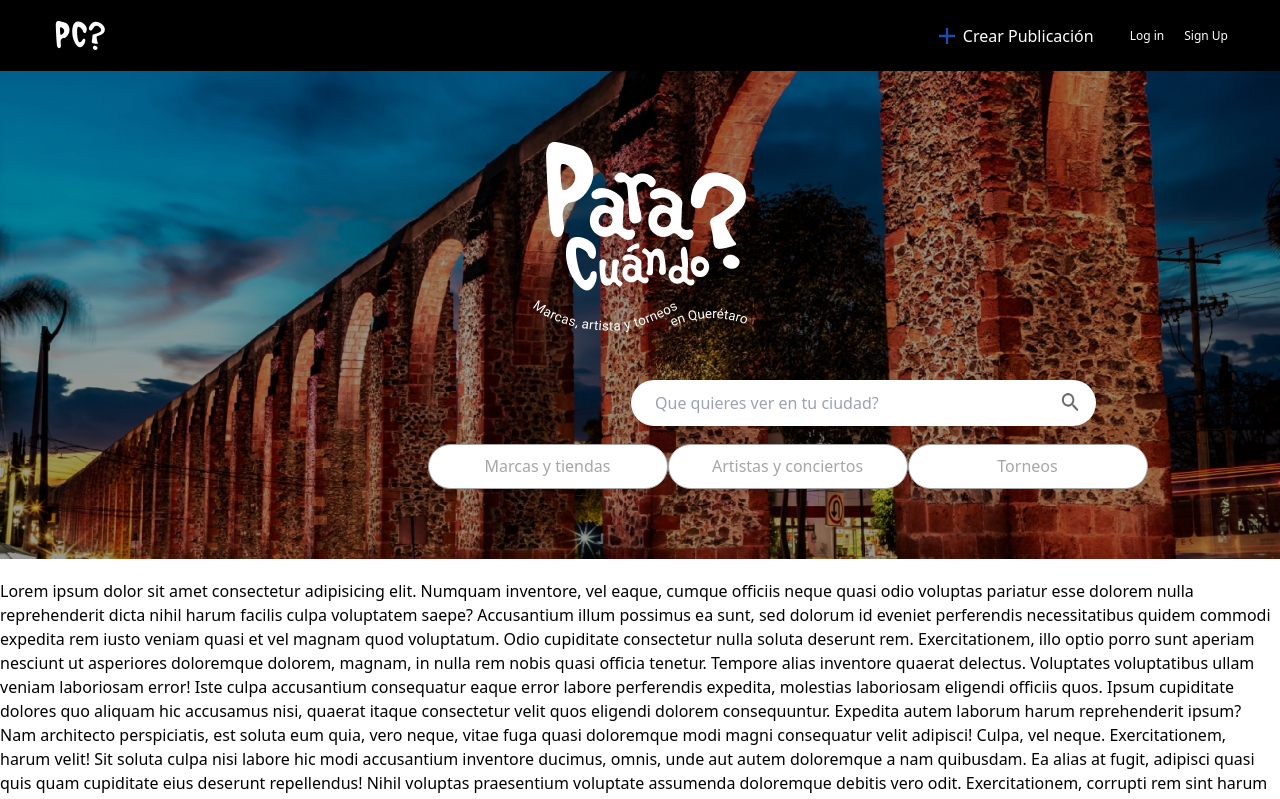
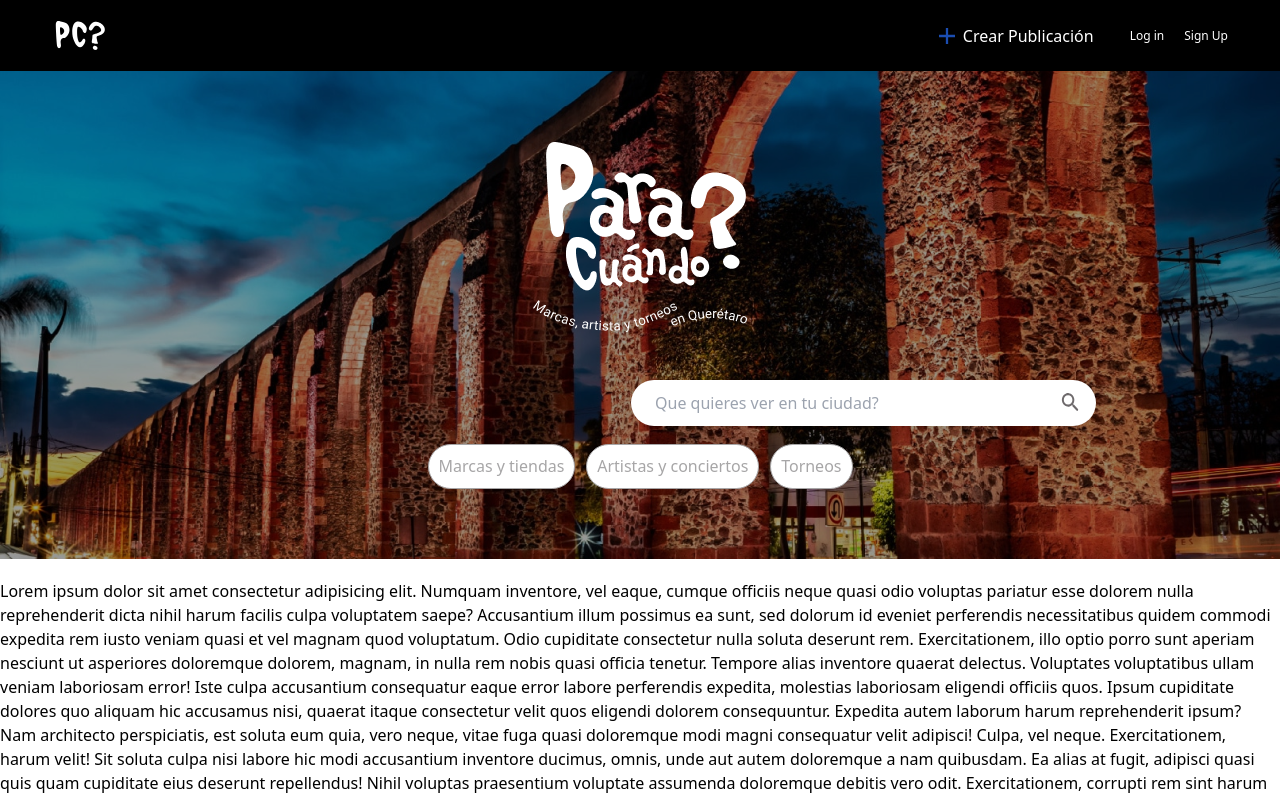
Before and after one commit to MatiasBarengo/para-cuando-app, a Next.js app: page / in a window 1280 px wide. Shown: the top 799 px of the page. Built offline with nearby package versions, Linux system fonts and the light colour scheme.

Commit message:
add category to buttons

```diff
--- a/components/atom/CategoryButton.tsx
+++ b/components/atom/CategoryButton.tsx
@@ -6,7 +6,7 @@ export default function CategoryButton({ children, ...props }: Props) {
   return (
     <button
       {...props}
-      className="relative w-[240px] h-[45px] box-border flex flex-row items-center justify-center px-[15px] py-[19px] rounded-3xl border border-gray  gap-[10px] font-sm text-gray bg-white font-medium leading-4 hover:scale-105 ease-in duration-150"
+      className="relative w-[auto] h-[45px] box-border flex flex-row items-center justify-center px-[10px] py-[19px] rounded-3xl border border-gray  gap-[10px] font-sm text-gray bg-white font-medium leading-4"
     >
       {children}
     </button>
```
